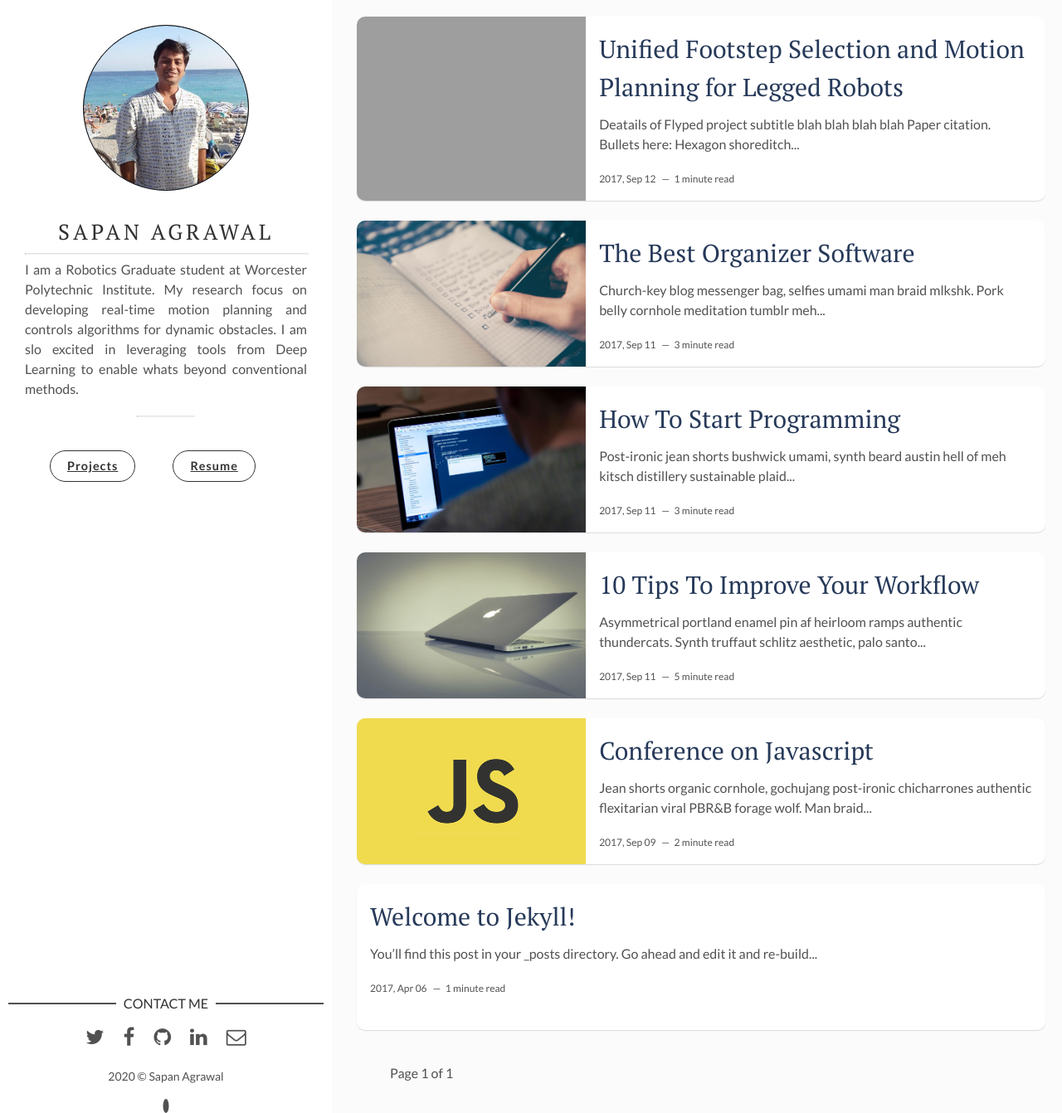
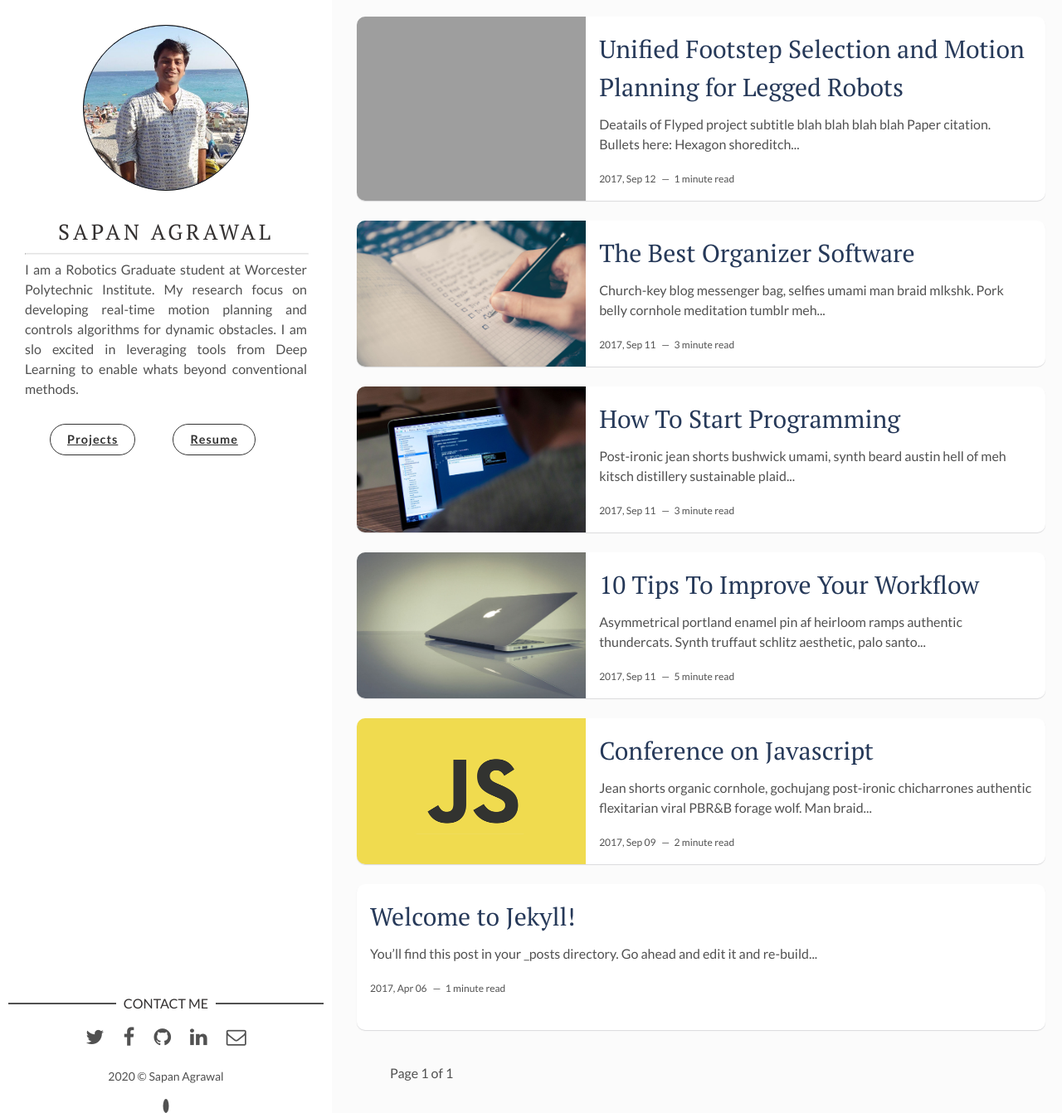
Before and after one commit to sapan-ostic/sapan-ostic.github.io, a Jekyll site: the page built from index.html, in a window 1280 px wide and 1342 px high. Shown: the whole window at 83% size. Built offline with Jekyll 4.4.1, drawn with Linux system fonts in a browser that asks for light colours; the list of posts is cut into pages by our own code.

Commit message:
site setting updated

```diff
--- a/_layouts/main.html
+++ b/_layouts/main.html
@@ -11,7 +11,7 @@ layout: default
       <div class="author-name">{{site.author}}</div>
       <hr class="panel-cover__divider">
       <p>{{site.about-author}}</p>
-      <hr class="panel-cover__divider_post">
+      <!-- <hr class="panel-cover__divider_post"> -->
     </div>
 
     <div class="navigation-wrapper">
```
